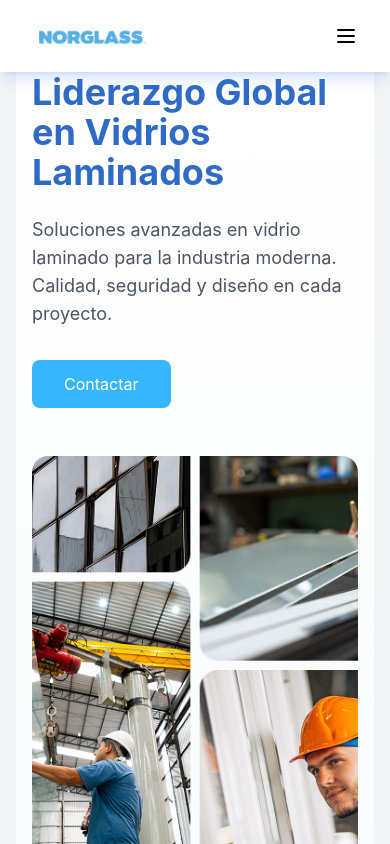
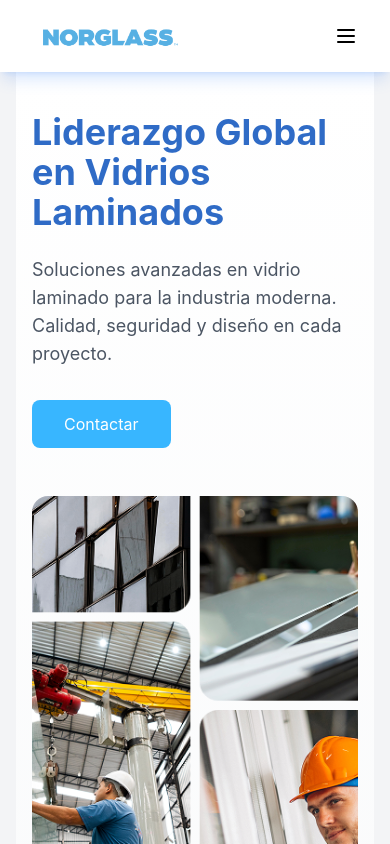
Before and after one commit to Pir4te64/NORGLASSWEBSIE, a React (Vite) app: page / in a window 390 px wide. Shown: the top 844 px of the page. Built offline with nearby package versions, Linux system fonts and the light colour scheme.

Commit message:
Mejorar el diseño del componente Navbar y la sección Inicio. Se ajustó el tamaño del logo en Navbar y se modificó el margen superior del título en Inicio para una mejor presentación visual.

```diff
--- a/src/components/Navbar/Navbar.jsx
+++ b/src/components/Navbar/Navbar.jsx
@@ -17,7 +17,7 @@ export default function Navbar() {
     <nav className="sticky top-0 bg-white z-50 shadow-lg shadow-blue-500/20">
       <div className="container mx-auto flex items-center py-4 px-6 justify-start">
         <a href="#inicio" onClick={scrollTo("inicio")} className="transition">
-          <img src="/logo.svg" alt="Norglass logo" className="h-8 w-auto" />
+          <img src="/logo.svg" alt="Norglass logo" className="h-10 w-auto" />
         </a>
         <ul className="hidden md:flex space-x-8 ml-8">
           <li>
@@ -93,7 +93,11 @@ export default function Navbar() {
       </div>
 
       {/* Mobile Menu */}
-      <div className={`md:hidden ${isMenuOpen ? 'block' : 'hidden'} bg-white border-t`}>
+      <div
+        className={`md:hidden ${
+          isMenuOpen ? "block" : "hidden"
+        } bg-white border-t`}
+      >
         <ul className="px-6 py-4 space-y-4">
           <li>
             <a
--- a/src/sections/Inicio.jsx
+++ b/src/sections/Inicio.jsx
@@ -11,7 +11,7 @@ export default function Inicio() {
       <div className="container mx-auto px-4">
         <div className="flex flex-col lg:flex-row items-center gap-12">
           <div className="w-full lg:w-1/2">
-            <h1 className="text-4xl md:text-5xl font-bold text-secondary mb-6">
+            <h1 className="mt-10 md:mt-0 text-4xl md:text-5xl font-bold text-secondary mb-6">
               Liderazgo Global <br /> en Vidrios Laminados{" "}
             </h1>
             <p className="text-lg text-gray-600 mb-8">
```
